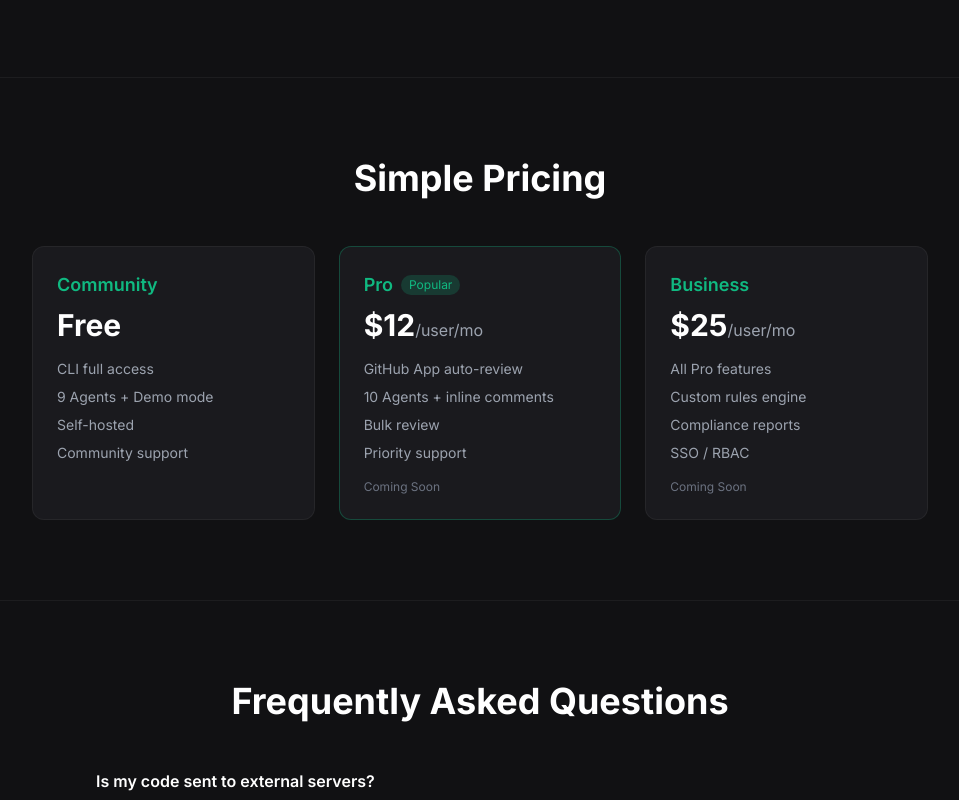
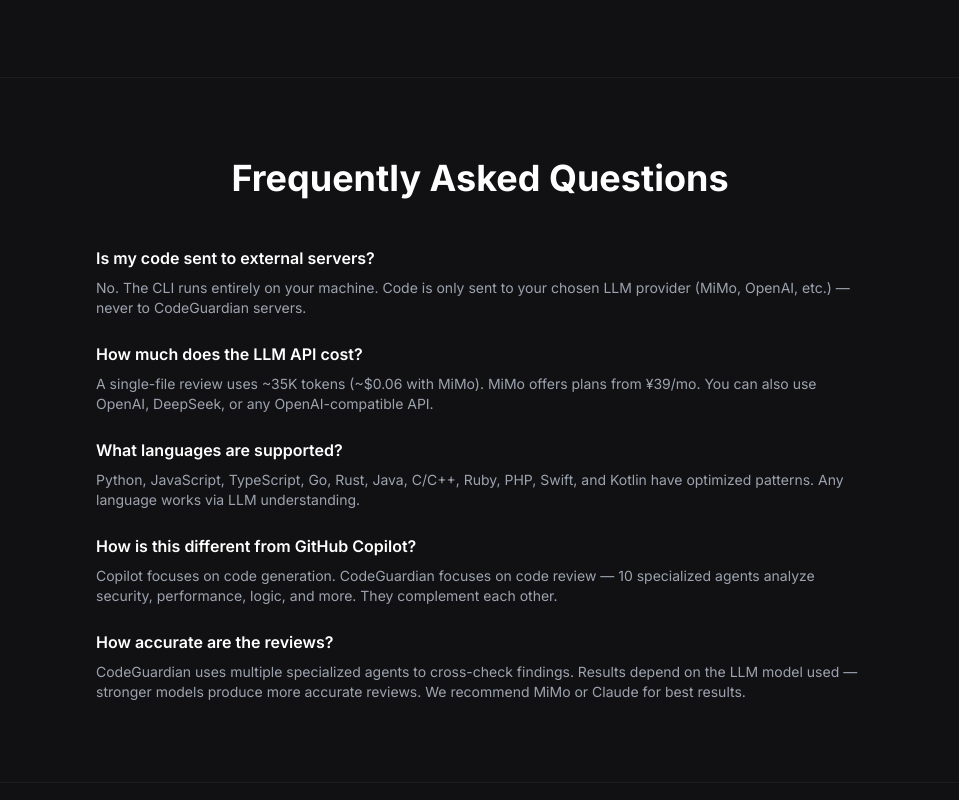
Before and after one commit to jovian-zhibai/RevHive, a plain HTML site: page docs/index.html in a window 1280 px wide. Shown: the part 4855-5655 px from the top of the page, without its empty margins (160-1119 px from the left). Drawn offline with nearby package versions, Linux system fonts and the light colour scheme.

Commit message:
refactor: hide SaaS details for early access launch
Remove server optional dependencies, Server-only env vars, Token
Consumption section, and Pricing block from landing page. Simplify
GitHub App references to "coming soon". Focus public repo on CLI
experience for user acquisition.

```diff
--- a/docs/index.html
+++ b/docs/index.html
@@ -385,7 +385,7 @@
             <tr>
               <td class="py-4 pr-8 text-gray-400">Cost</td>
               <td class="py-4 px-4 text-gray-300">Engineer hours</td>
-              <td class="py-4 pl-4 text-white font-medium">CLI free, SaaS coming soon</td>
+              <td class="py-4 pl-4 text-white font-medium">Free &amp; open source</td>
             </tr>
           </tbody>
         </table>
@@ -400,50 +400,6 @@
       <p class="text-gray-400 leading-relaxed text-lg">
         CodeGuardian is an open-source project on a mission to make code review accessible, thorough, and private. Your code stays on your machine. No signup required. Free for individual developers and open source projects.
       </p>
-    </div>
-  </section>
-
-  <!-- Pricing -->
-  <section class="py-20 px-6 border-t border-white/5">
-    <div class="max-w-4xl mx-auto">
-      <h2 class="fade-in text-3xl md:text-4xl font-bold text-white text-center mb-12">Simple Pricing</h2>
-      <div class="grid grid-cols-1 md:grid-cols-3 gap-6">
-        <div class="fade-in fade-in-d1 bg-surface-2 border border-white/5 rounded-xl p-6">
-          <div class="text-accent font-semibold text-lg mb-2">Community</div>
-          <div class="text-white text-3xl font-bold mb-4">Free</div>
-          <ul class="text-gray-400 text-sm space-y-2">
-            <li>CLI full access</li>
-            <li>9 Agents + Demo mode</li>
-            <li>Self-hosted</li>
-            <li>Community support</li>
-          </ul>
-        </div>
-        <div class="fade-in fade-in-d2 bg-surface-2 border border-accent/30 rounded-xl p-6">
-          <div class="flex items-center gap-2 mb-2">
-            <span class="text-accent font-semibold text-lg">Pro</span>
-            <span class="text-xs px-2 py-0.5 rounded-full bg-accent/20 text-accent">Popular</span>
-          </div>
-          <div class="text-white text-3xl font-bold mb-4">$12<span class="text-gray-400 text-base font-normal">/user/mo</span></div>
-          <ul class="text-gray-400 text-sm space-y-2">
-            <li>GitHub App auto-review</li>
-            <li>10 Agents + inline comments</li>
-            <li>Bulk review</li>
-            <li>Priority support</li>
-          </ul>
-          <div class="mt-4 text-xs text-gray-500">Coming Soon</div>
-        </div>
-        <div class="fade-in fade-in-d3 bg-surface-2 border border-white/5 rounded-xl p-6">
-          <div class="text-accent font-semibold text-lg mb-2">Business</div>
-          <div class="text-white text-3xl font-bold mb-4">$25<span class="text-gray-400 text-base font-normal">/user/mo</span></div>
-          <ul class="text-gray-400 text-sm space-y-2">
-            <li>All Pro features</li>
-            <li>Custom rules engine</li>
-            <li>Compliance reports</li>
-            <li>SSO / RBAC</li>
-          </ul>
-          <div class="mt-4 text-xs text-gray-500">Coming Soon</div>
-        </div>
-      </div>
     </div>
   </section>
 
```
Also changed, not shown: 3 other files.
